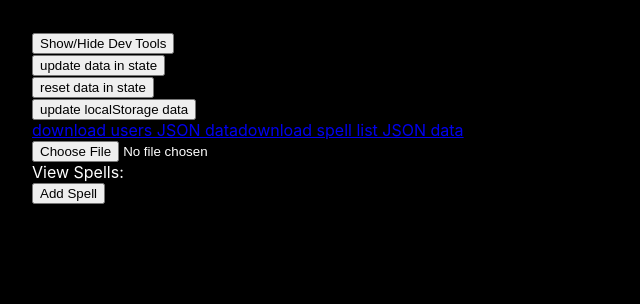
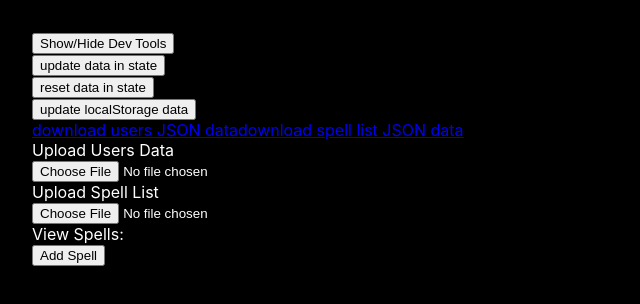
Before and after one commit to TheMartinCrabtree/bg3-data-gen, a React (Create React App) app: page / in a window 1280 px wide. Both pictures are taken after a click on the button "Show/Hide Dev Tools". Shown: the top 304 px of the page, without its empty margins (0-640 px from the left). Built offline with nearby package versions, Linux system fonts and the light colour scheme.

Commit message:
quick and dirty way to repopulate data

```diff
--- a/src/components/Main/index.jsx
+++ b/src/components/Main/index.jsx
@@ -72,7 +72,7 @@ const Main = (props) => {
     setSelectedIndex(indexVal);
   };
 
-  const handleFileChange = (event) => {
+  const handleFileChange = (dataType, event) => {
     const file = event.target.files[0];
 
     if (file) {
@@ -81,7 +81,10 @@ const Main = (props) => {
       reader.onload = (e) => {
         try {
           const jsonData = JSON.parse(e.target.result);
-          setUserData(jsonData);
+          // quick and dirty
+          dataType === "usersData"
+            ? setUserData(jsonData)
+            : setSpellList(jsonData);
         } catch (error) {
           console.error("Error parsing JSON file:", error);
         }
@@ -142,6 +145,15 @@ const Main = (props) => {
               download spell list JSON data
             </a>
           </div>
+          Upload Users Data
+          <div>
+            <input
+              type="file"
+              accept=".json"
+              onChange={() => handleFileChange("usersData")}
+            />
+          </div>
+          Upload Spell List
           <div>
             <input type="file" accept=".json" onChange={handleFileChange} />
           </div>
```
